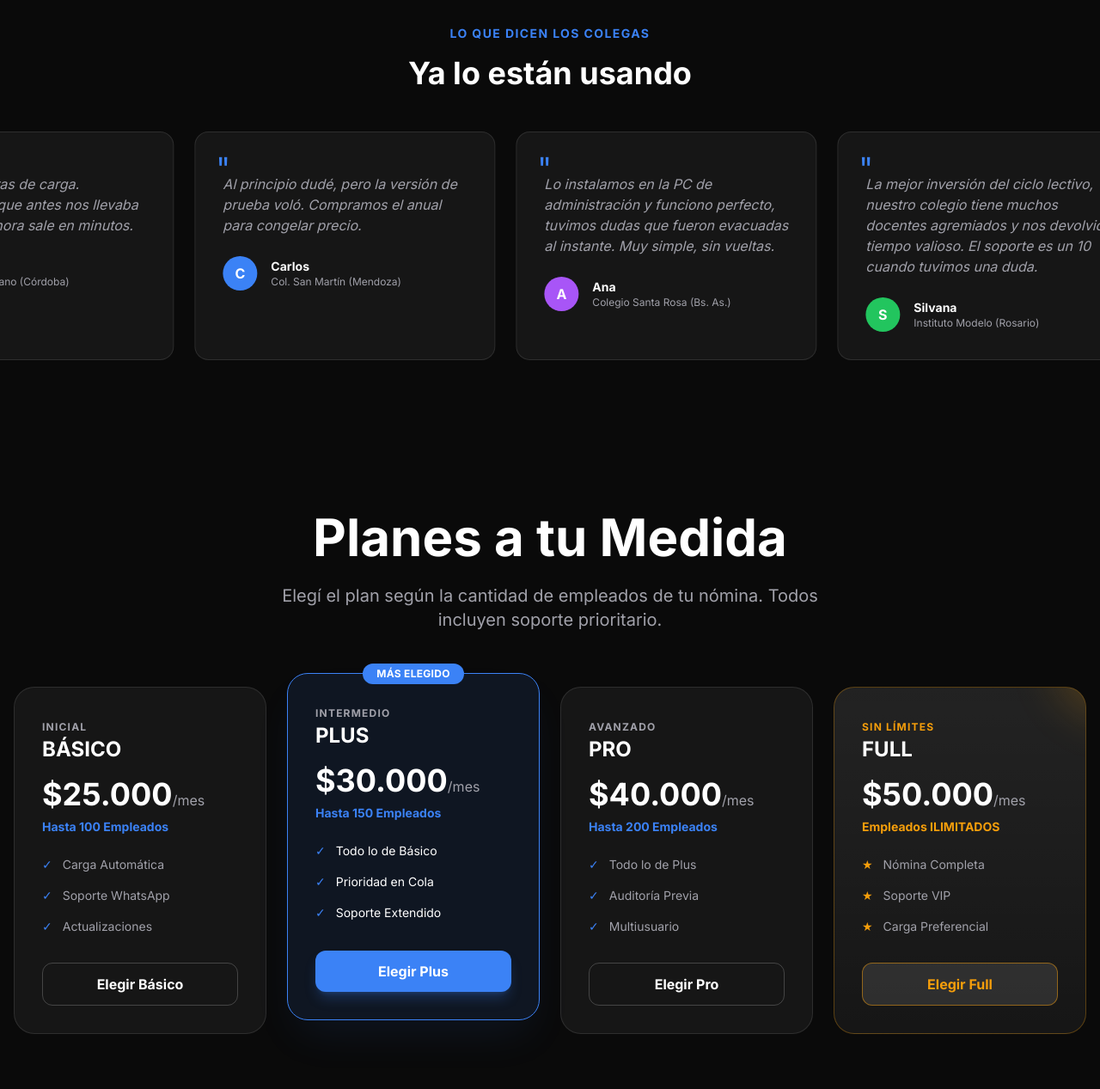
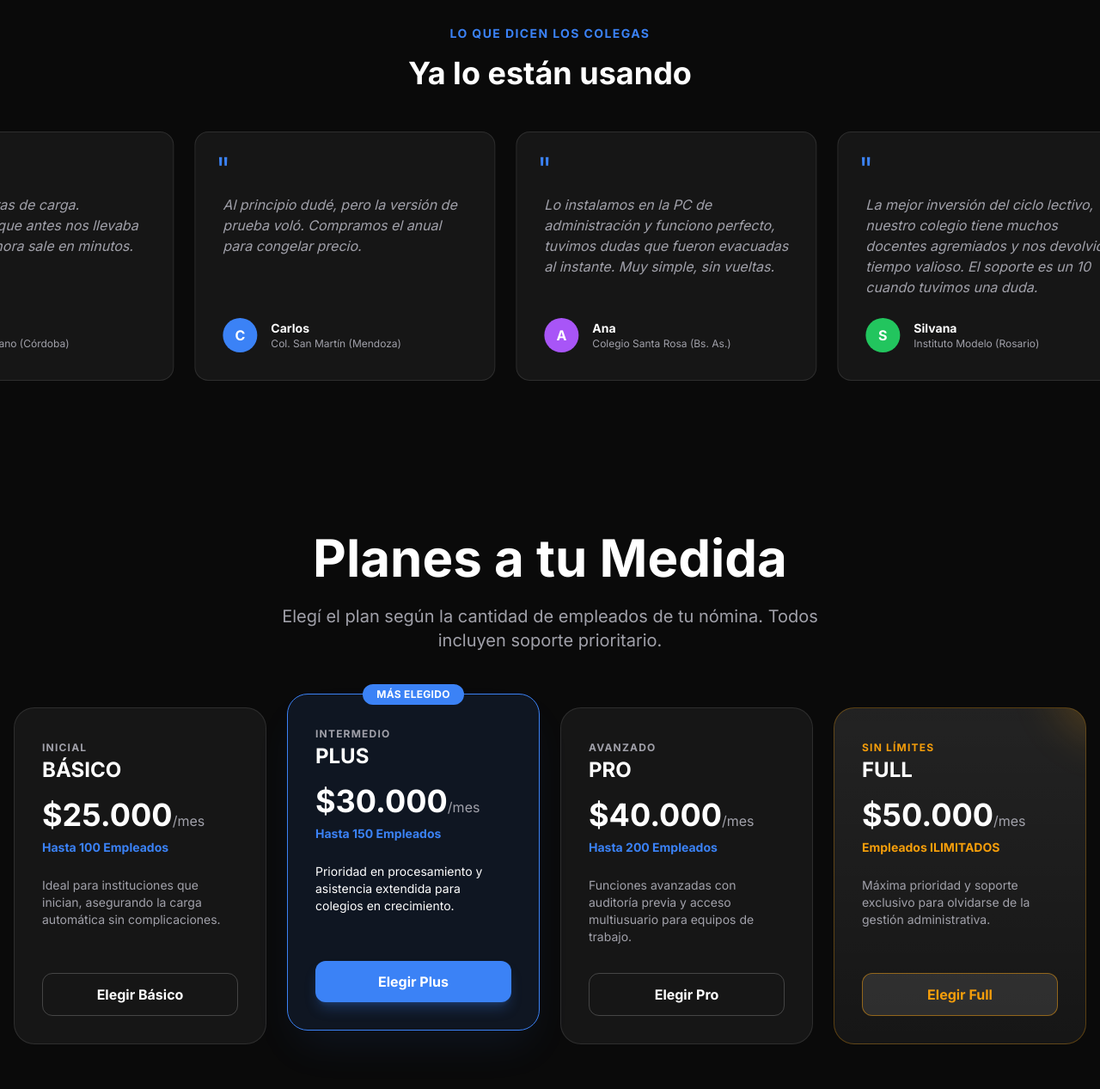
Before and after one commit to gustavochurquinadev/sadop-landing, a website built with Vite: page index.html in a window 1280 px wide. Shown: the part 3522-4789 px from the top of the page at 86% size. Built offline with nearby package versions, Linux system fonts and the light colour scheme; some packages are replaced by stand-ins of ours.

Commit message:
Mejoras UI: Alineación de testimonios y textos de precios

```diff
--- a/index.html
+++ b/index.html
@@ -265,10 +265,13 @@
                 <!-- Testimonial Items (Will be duplicated by JS for seamless loop if needed, but we start with enough) -->
                 <!-- 1 -->
                 <div
-                    class="testimonial-card flex-shrink-0 w-[350px] p-8 rounded-2xl bg-white/5 border border-white/10 relative">
+                    class="testimonial-card flex-shrink-0 w-[350px] p-8 rounded-2xl bg-white/5 border border-white/10 relative flex flex-col justify-between">
+                    <div>
                         <div class="text-brand-accent text-4xl leading-none absolute top-6 left-6">"</div>
-                    <p class="text-brand-muted mt-4 mb-6 italic">Nos ahorró horas de carga. Impecable. Lo que antes nos
+                        <p class="text-brand-muted mt-4 mb-6 italic pt-6">Nos ahorró horas de carga. Impecable. Lo que
+                            antes nos
                             llevaba toda la tarde ahora sale en minutos.</p>
+                    </div>
                     <div class="flex items-center gap-4">
                         <div
                             class="w-10 h-10 rounded-full bg-brand-accent flex items-center justify-center text-white font-bold">
@@ -281,10 +284,13 @@
                 </div>
                 <!-- 2 -->
                 <div
-                    class="testimonial-card flex-shrink-0 w-[350px] p-8 rounded-2xl bg-white/5 border border-white/10 relative">
+                    class="testimonial-card flex-shrink-0 w-[350px] p-8 rounded-2xl bg-white/5 border border-white/10 relative flex flex-col justify-between">
+                    <div>
                         <div class="text-brand-accent text-4xl leading-none absolute top-6 left-6">"</div>
-                    <p class="text-brand-muted mt-4 mb-6 italic">Al principio dudé, pero la versión de prueba voló.
+                        <p class="text-brand-muted mt-4 mb-6 italic pt-6">Al principio dudé, pero la versión de prueba
+                            voló.
                             Compramos el anual para congelar precio.</p>
+                    </div>
                     <div class="flex items-center gap-4">
                         <div
                             class="w-10 h-10 rounded-full bg-blue-500 flex items-center justify-center text-white font-bold">
@@ -297,10 +303,13 @@
                 </div>
                 <!-- 3 -->
                 <div
-                    class="testimonial-card flex-shrink-0 w-[350px] p-8 rounded-2xl bg-white/5 border border-white/10 relative">
+                    class="testimonial-card flex-shrink-0 w-[350px] p-8 rounded-2xl bg-white/5 border border-white/10 relative flex flex-col justify-between">
+                    <div>
                         <div class="text-brand-accent text-4xl leading-none absolute top-6 left-6">"</div>
-                    <p class="text-brand-muted mt-4 mb-6 italic">Lo instalamos en la PC de administración y funciono
+                        <p class="text-brand-muted mt-4 mb-6 italic pt-6">Lo instalamos en la PC de administración y
+                            funciono
                             perfecto, tuvimos dudas que fueron evacuadas al instante. Muy simple, sin vueltas.</p>
+                    </div>
                     <div class="flex items-center gap-4">
                         <div
                             class="w-10 h-10 rounded-full bg-purple-500 flex items-center justify-center text-white font-bold">
@@ -313,11 +322,14 @@
                 </div>
                 <!-- 4 -->
                 <div
-                    class="testimonial-card flex-shrink-0 w-[350px] p-8 rounded-2xl bg-white/5 border border-white/10 relative">
+                    class="testimonial-card flex-shrink-0 w-[350px] p-8 rounded-2xl bg-white/5 border border-white/10 relative flex flex-col justify-between">
+                    <div>
                         <div class="text-brand-accent text-4xl leading-none absolute top-6 left-6">"</div>
-                    <p class="text-brand-muted mt-4 mb-6 italic">La mejor inversión del ciclo lectivo, nuestro colegio
+                        <p class="text-brand-muted mt-4 mb-6 italic pt-6">La mejor inversión del ciclo lectivo, nuestro
+                            colegio
                             tiene muchos docentes agremiados y nos devolvio tiempo valioso. El soporte es un
                             10 cuando tuvimos una duda.</p>
+                    </div>
                     <div class="flex items-center gap-4">
                         <div
                             class="w-10 h-10 rounded-full bg-green-500 flex items-center justify-center text-white font-bold">
@@ -330,10 +342,13 @@
                 </div>
                 <!-- 5 -->
                 <div
-                    class="testimonial-card flex-shrink-0 w-[350px] p-8 rounded-2xl bg-white/5 border border-white/10 relative">
+                    class="testimonial-card flex-shrink-0 w-[350px] p-8 rounded-2xl bg-white/5 border border-white/10 relative flex flex-col justify-between">
+                    <div>
                         <div class="text-brand-accent text-4xl leading-none absolute top-6 left-6">"</div>
-                    <p class="text-brand-muted mt-4 mb-6 italic">Chau a los errores de tipear DNI. Una maravilla para la
+                        <p class="text-brand-muted mt-4 mb-6 italic pt-6">Chau a los errores de tipear DNI. Una
+                            maravilla para la
                             época de aguinaldos cuando se carga el sueldo mensual, aguilando y incentivo.</p>
+                    </div>
                     <div class="flex items-center gap-4">
                         <div
                             class="w-10 h-10 rounded-full bg-orange-500 flex items-center justify-center text-white font-bold">
@@ -371,14 +386,9 @@
                                     class="text-base font-normal text-brand-muted">/mes</span></div>
                             <div class="text-sm text-brand-accent mt-2 font-bold">Hasta 100 Empleados</div>
                         </div>
-                        <ul class="space-y-4 mb-8 flex-1">
-                            <li class="flex gap-3 text-sm text-brand-muted"><span class="text-brand-accent">✓</span>
-                                Carga Automática</li>
-                            <li class="flex gap-3 text-sm text-brand-muted"><span class="text-brand-accent">✓</span>
-                                Soporte WhatsApp</li>
-                            <li class="flex gap-3 text-sm text-brand-muted"><span class="text-brand-accent">✓</span>
-                                Actualizaciones</li>
-                        </ul>
+                        <p class="text-sm text-brand-muted mb-8 flex-1">
+                            Ideal para instituciones que inician, asegurando la carga automática sin complicaciones.
+                        </p>
                         <a href="https://wa.me/543885016518?text=Hola%20Gustavo,%20quiero%20el%20Plan%20BASICO%20(100%20empleados)."
                             target="_blank"
                             class="w-full block text-center py-3 rounded-xl border border-white/20 text-white hover:bg-white/10 transition-colors font-bold group-hover:bg-white group-hover:text-brand-dark">Elegir
@@ -402,14 +412,9 @@
                                     class="text-base font-normal text-brand-muted">/mes</span></div>
                             <div class="text-sm text-brand-accent mt-2 font-bold">Hasta 150 Empleados</div>
                         </div>
-                        <ul class="space-y-4 mb-8 flex-1">
-                            <li class="flex gap-3 text-sm text-white"><span class="text-brand-accent">✓</span> Todo lo
-                                de Básico</li>
-                            <li class="flex gap-3 text-sm text-white"><span class="text-brand-accent">✓</span> Prioridad
-                                en Cola</li>
-                            <li class="flex gap-3 text-sm text-white"><span class="text-brand-accent">✓</span> Soporte
-                                Extendido</li>
-                        </ul>
+                        <p class="text-sm text-white mb-8 flex-1">
+                            Prioridad en procesamiento y asistencia extendida para colegios en crecimiento.
+                        </p>
                         <a href="https://wa.me/543885016518?text=Hola%20Gustavo,%20quiero%20el%20Plan%20PLUS%20(150%20empleados)."
                             target="_blank"
                             class="w-full block text-center py-3 rounded-xl bg-brand-accent text-white hover:bg-blue-600 transition-colors font-bold shadow-lg shadow-brand-accent/25">Elegir
@@ -428,14 +433,9 @@
                                     class="text-base font-normal text-brand-muted">/mes</span></div>
                             <div class="text-sm text-brand-accent mt-2 font-bold">Hasta 200 Empleados</div>
                         </div>
-                        <ul class="space-y-4 mb-8 flex-1">
-                            <li class="flex gap-3 text-sm text-brand-muted"><span class="text-brand-accent">✓</span>
-                                Todo lo de Plus</li>
-                            <li class="flex gap-3 text-sm text-brand-muted"><span class="text-brand-accent">✓</span>
-                                Auditoría Previa</li>
-                            <li class="flex gap-3 text-sm text-brand-muted"><span class="text-brand-accent">✓</span>
-                                Multiusuario</li>
-                        </ul>
+                        <p class="text-sm text-brand-muted mb-8 flex-1">
+                            Funciones avanzadas con auditoría previa y acceso multiusuario para equipos de trabajo.
+                        </p>
                         <a href="https://wa.me/543885016518?text=Hola%20Gustavo,%20quiero%20el%20Plan%20PRO%20(200%20empleados)."
                             target="_blank"
                             class="w-full block text-center py-3 rounded-xl border border-white/20 text-white hover:bg-white/10 transition-colors font-bold group-hover:bg-white group-hover:text-brand-dark">Elegir
@@ -457,14 +457,9 @@
                                     class="text-base font-normal text-brand-muted">/mes</span></div>
                             <div class="text-sm text-amber-500 mt-2 font-bold">Empleados ILIMITADOS</div>
                         </div>
-                        <ul class="space-y-4 mb-8 flex-1 relative z-10">
-                            <li class="flex gap-3 text-sm text-brand-muted"><span class="text-amber-500">★</span> Nómina
-                                Completa</li>
-                            <li class="flex gap-3 text-sm text-brand-muted"><span class="text-amber-500">★</span>
-                                Soporte VIP</li>
-                            <li class="flex gap-3 text-sm text-brand-muted"><span class="text-amber-500">★</span> Carga
-                                Preferencial</li>
-                        </ul>
+                        <p class="text-sm text-brand-muted mb-8 flex-1 relative z-10">
+                            Máxima prioridad y soporte exclusivo para olvidarse de la gestión administrativa.
+                        </p>
                         <a href="https://wa.me/543885016518?text=Hola%20Gustavo,%20quiero%20el%20Plan%20FULL%20(Ilimitado)."
                             target="_blank"
                             class="w-full block text-center py-3 rounded-xl bg-white/10 border border-amber-500/50 text-amber-500 hover:bg-amber-500 hover:text-white transition-colors font-bold relative z-10">Elegir
```
Lines whose indentation alone changed are shown as unchanged.
